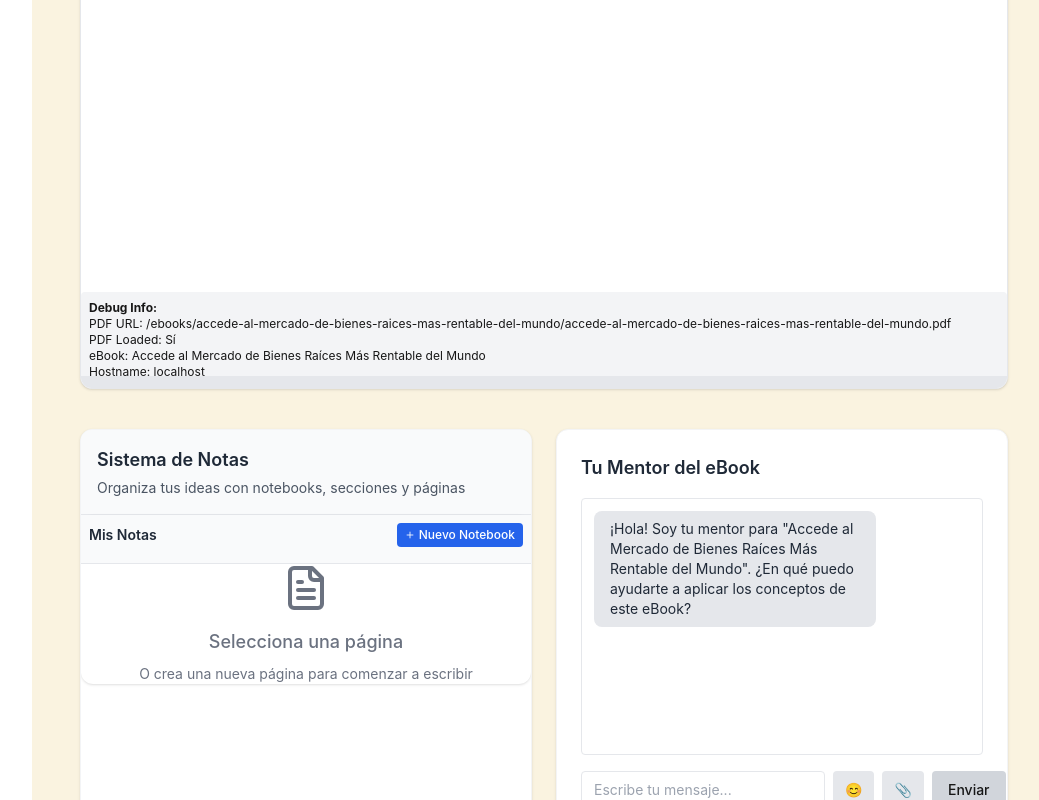
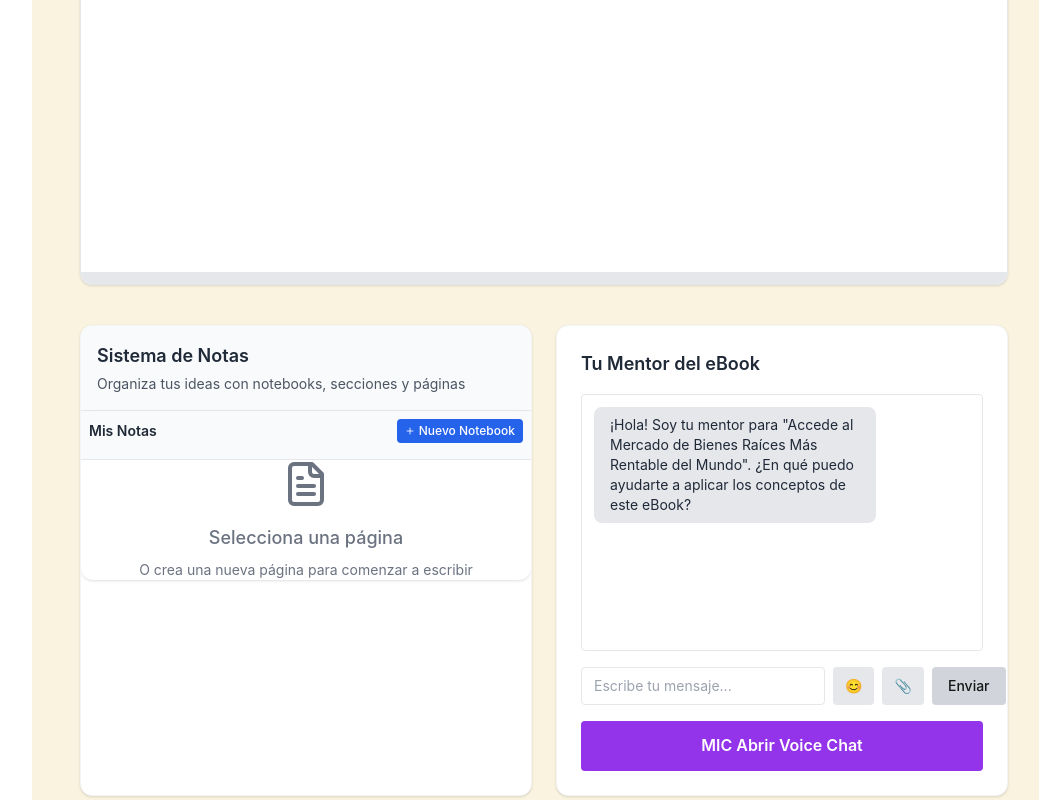
Before and after one commit to EmprendoX/agente-mentor, a Next.js app: page /ebook/accede-al-mercado-de-bienes-raices-mas-rentable-del-mundo in a window 1280 px wide. Shown: the part 783-1583 px from the top of the page, without its empty margins (224-1263 px from the left). Built offline with nearby package versions, Linux system fonts and the light colour scheme.

Commit message:
Remove debug info completely and fix image loading

```diff
--- a/app/ebook/[slug]/page.tsx
+++ b/app/ebook/[slug]/page.tsx
@@ -501,12 +501,13 @@ export default function EbookPage() {
         <div className="flex flex-col sm:flex-row items-center gap-4 sm:gap-6">
           <div className="w-24 h-36 sm:w-32 sm:h-48 overflow-hidden rounded-md shadow bg-white flex-shrink-0">
             <img
-              src={`${currentEbook.cover_path}?v=${Date.now()}`}
+              src={currentEbook.cover_path}
               alt={`Portada: ${currentEbook.title}`}
               className="w-full h-full object-cover"
               onError={(e) => {
                 console.log('Error cargando imagen:', e);
-                (e.target as HTMLImageElement).src = `${currentEbook.cover_path}?v=${Date.now() + 1}`;
+                // Fallback a una imagen por defecto
+                (e.target as HTMLImageElement).src = '/next.svg';
               }}
             />
           </div>
@@ -606,16 +607,7 @@ export default function EbookPage() {
                   console.log('🔍 eBook actual:', currentEbook.title);
                 }}
               />
-              {/* Debug info - Solo visible en desarrollo */}
-              {process.env.NODE_ENV === 'development' && (
-                <div className="mt-2 p-2 bg-gray-100 rounded text-xs">
-                  <p><strong>Debug Info:</strong></p>
-                  <p>PDF URL: {pdfUrl || 'No establecida'}</p>
-                  <p>PDF Loaded: {pdfLoaded ? 'Sí' : 'No'}</p>
-                  <p>eBook: {currentEbook?.title || 'No encontrado'}</p>
-                  <p>Hostname: {typeof window !== 'undefined' ? window.location.hostname : 'Server'}</p>
-                </div>
-              )}
+              {/* Debug info - Completamente removido */}
             </div>
           </div>
         ) : (
```
